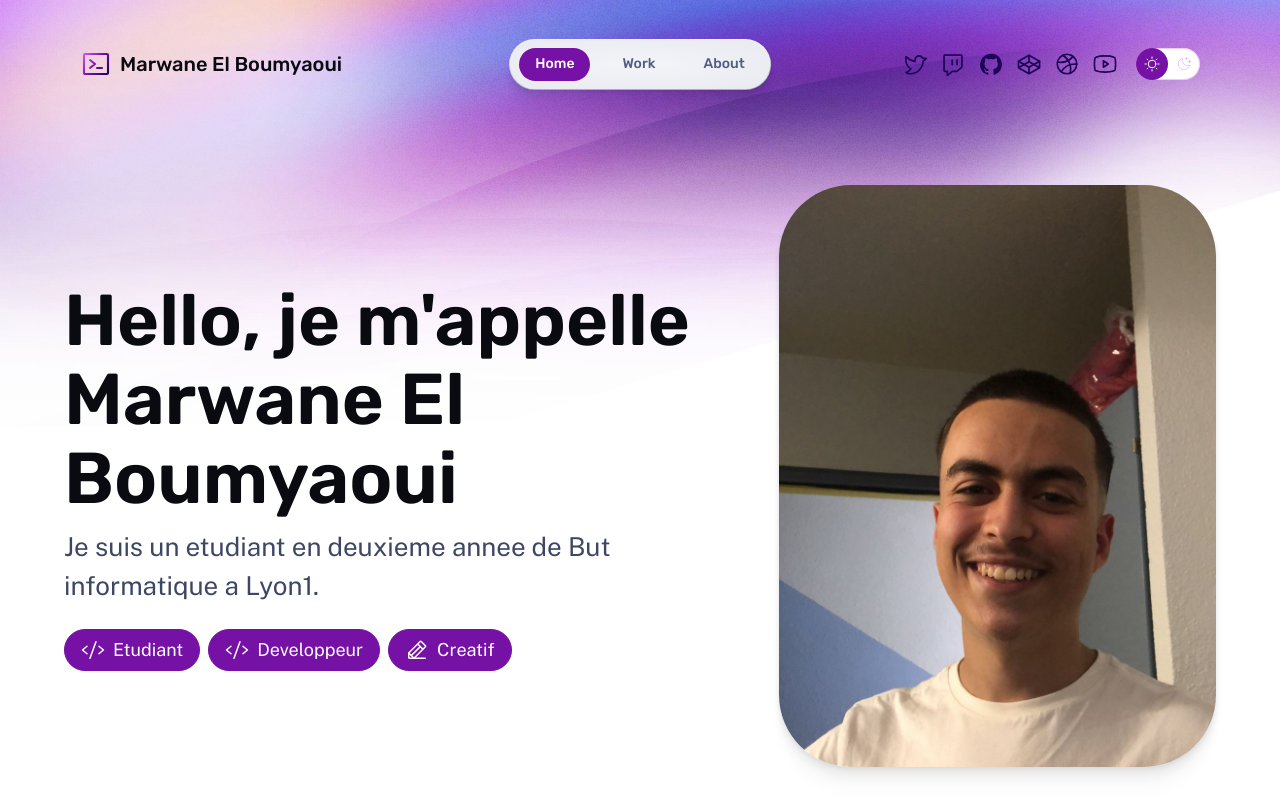
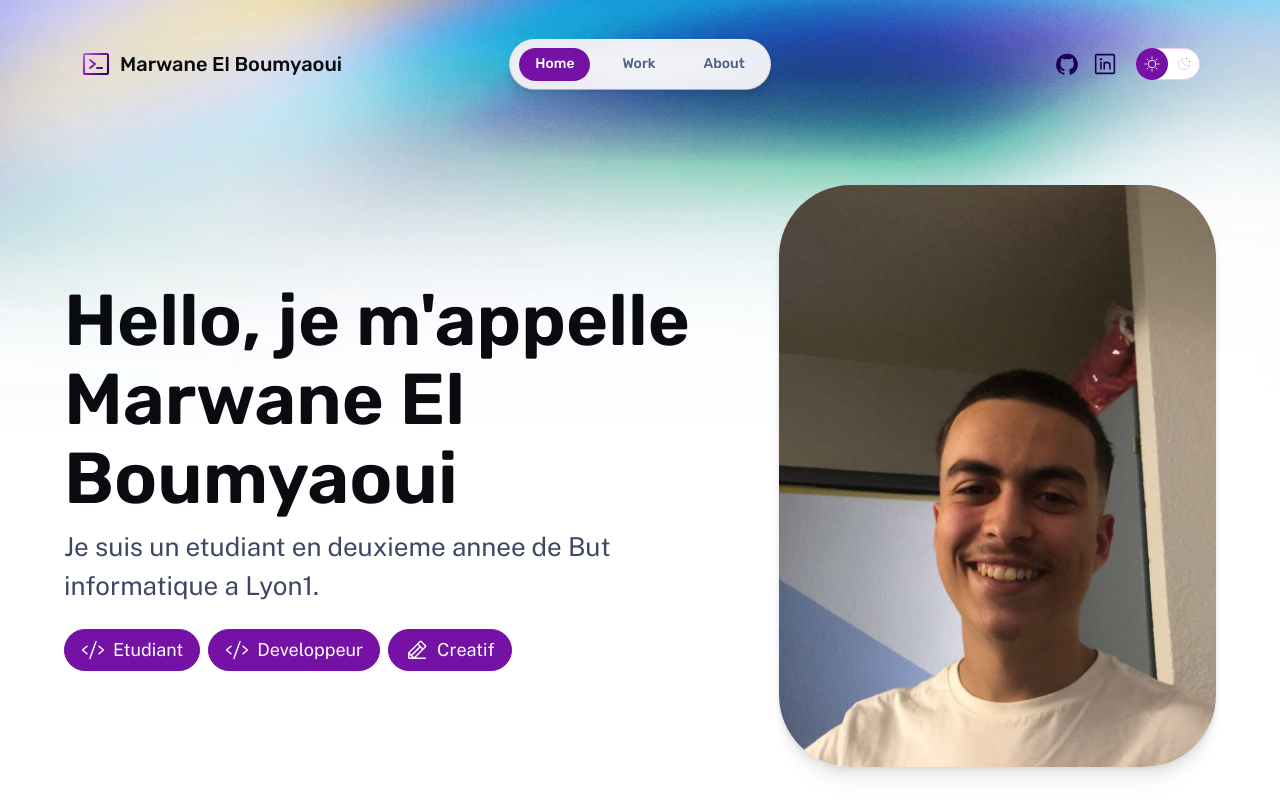
Before and after one commit to Marwane-EL/MarwaneDev, an Astro site: page / in a window 1280 px wide. Shown: the top 800 px of the page. Built offline with nearby package versions, Linux system fonts and the light colour scheme; Astro itself is replaced by a stand-in of ours.

Commit message:
Minor changes

```diff
--- a/src/components/Nav.astro
+++ b/src/components/Nav.astro
@@ -12,12 +12,8 @@ const textLinks: { label: string; href: string }[] = [
 
 /** Icon links to social media — edit these with links to your profiles! */
 const iconLinks: { label: string; href: string; icon: keyof typeof iconPaths }[] = [
-	{ label: 'Twitter', href: 'https://twitter.com/me', icon: 'twitter-logo' },
-	{ label: 'Twitch', href: 'https://twitch.tv/me', icon: 'twitch-logo' },
 	{ label: 'GitHub', href: 'https://github.com/me', icon: 'github-logo' },
-	{ label: 'CodePen', href: 'https://codepen.io/me', icon: 'codepen-logo' },
-	{ label: 'dribbble', href: 'https://dribbble.com/me', icon: 'dribbble-logo' },
-	{ label: 'YouTube', href: 'https://www.youtube.com/@me/', icon: 'youtube-logo' },
+	{ label: 'Linkedin', href: 'https://github.com/me', icon: 'linkedin-logo' },
 ];
 
 /** Test if a link is pointing to the current page. */
--- a/src/layouts/BaseLayout.astro
+++ b/src/layouts/BaseLayout.astro
@@ -34,8 +34,8 @@ const { title, description } = Astro.props;
 		<style>
 			:root {
 				--_placeholder-bg: linear-gradient(transparent, transparent);
-				--bg-image-main: url('/assets/backgrounds/bg-main-light-800w.jpg');
-				--bg-image-main-curves: url('/assets/backgrounds/bg-main-light.svg');
+				--bg-image-main: url('/assets/backgrounds/bg-main-green.jpg');
+				--bg-image-main-curves: url('/assets/backgrounds/bg-main-green.jpg');
 				--bg-image-subtle-1: var(--_placeholder-bg);
 				--bg-image-subtle-2: var(--_placeholder-bg);
 				--bg-image-footer: var(--_placeholder-bg);
```
Also changed, not shown: public/assets/backgrounds/bg-main-green.jpg (added).
